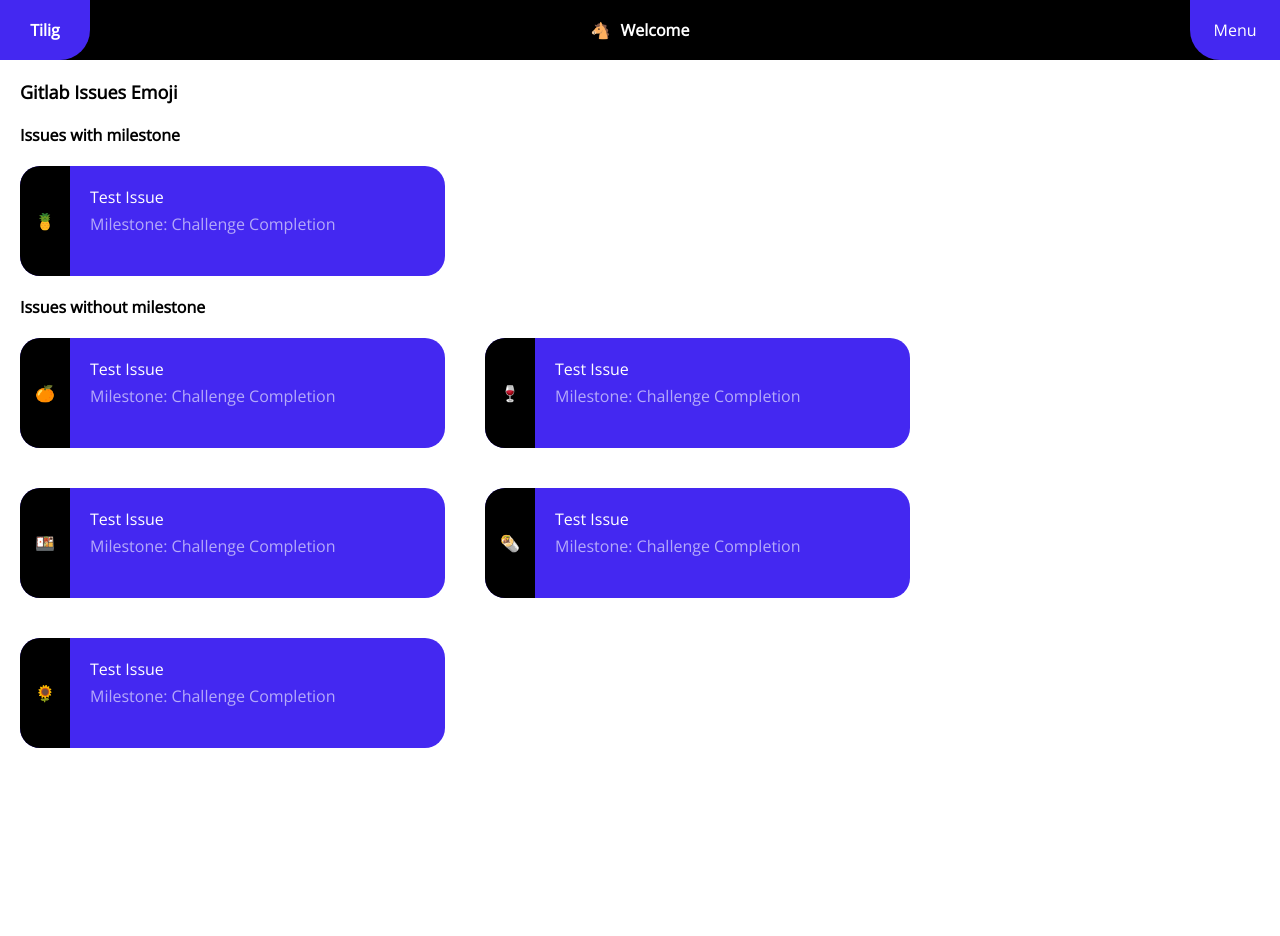
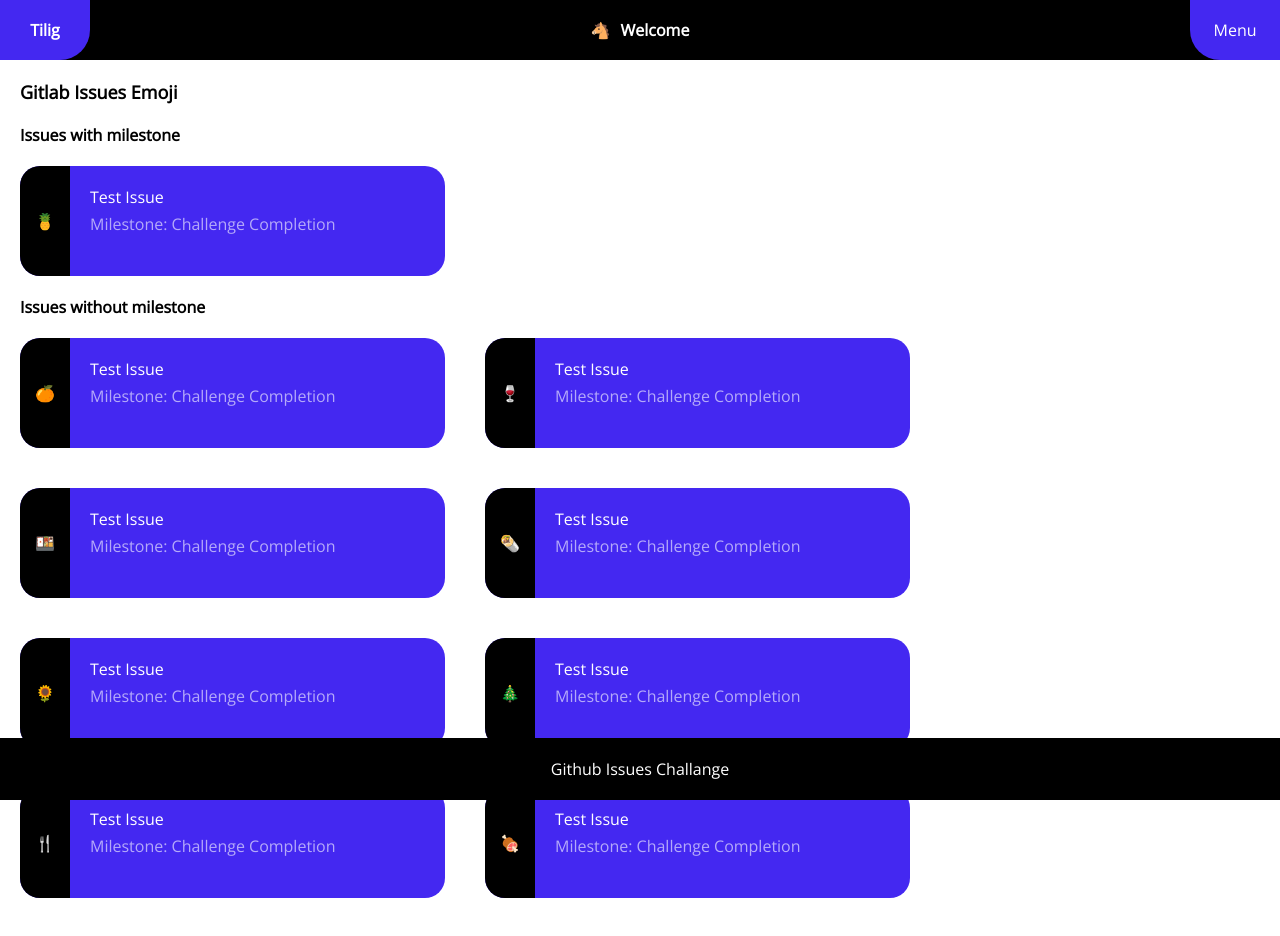
Before and after one commit to igbominadeveloper/gitlab-issues, a Vue app: page / in a window 1280 px wide. Shown: the top 936 px of the page. Before the commit the page ends 800 px from the top, so only its background shows below. Built offline with nearby package versions, Linux system fonts and the light colour scheme.

Commit message:
create app footer - make footer fixed - space out items

```diff
--- /dev/null
+++ b/src/components/Footer.vue
@@ -0,0 +1,26 @@
+<template>
+  <footer class="footer">Github Issues Challange</footer>
+</template>
+
+<script>
+export default {
+  name: 'Footer',
+};
+</script>
+
+<style lang="scss" scoped>
+.footer {
+  background: var(--color-black);
+  color: var(--color-white);
+
+  padding: 20px;
+  text-align: center;
+
+  position: fixed;
+  bottom: 0;
+  width: 100%;
+
+  vertical-align: bottom;
+  margin-top: 120px;
+}
+</style>
--- a/src/components/Issues.vue
+++ b/src/components/Issues.vue
@@ -10,6 +10,16 @@
       <app-header text="Issues without milestone" />
 
       <div class="issues-list">
+        <app-issue />
+        <app-issue />
+        <app-issue />
+        <app-issue />
+        <app-issue />
+        <app-issue />
+        <app-issue />
+        <app-issue />
+        <app-issue />
+        <app-issue />
         <app-issue />
         <app-issue />
         <app-issue />
--- a/src/views/Home.vue
+++ b/src/views/Home.vue
@@ -5,18 +5,21 @@
     <div class="main-content">
       <app-issues />
     </div>
+    <app-footer />
   </main>
 </template>
 
 <script>
 import AppNavbar from '@components/Navbar.vue';
 import AppIssues from '@components/Issues.vue';
+import AppFooter from '@components/Footer.vue';
 
 export default {
   name: 'Home',
   components: {
     AppNavbar,
     AppIssues,
+    AppFooter,
   },
 };
 </script>
@@ -25,6 +28,8 @@ export default {
 .main {
   width: 100%;
   height: 100%;
+  max-width: 1500px;
+  margin: 0 auto;
 
   background-color: var(--color-white);
 }
```
